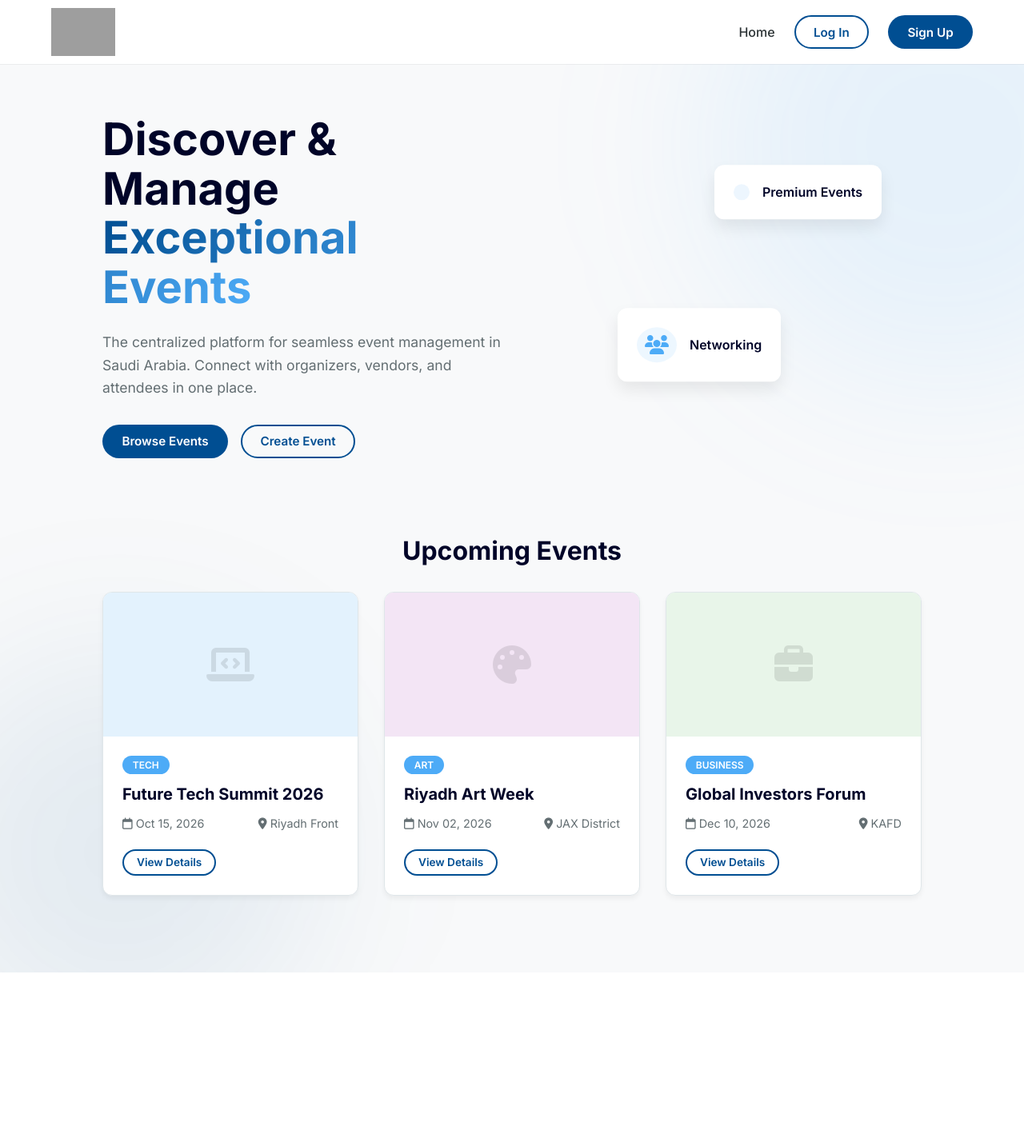
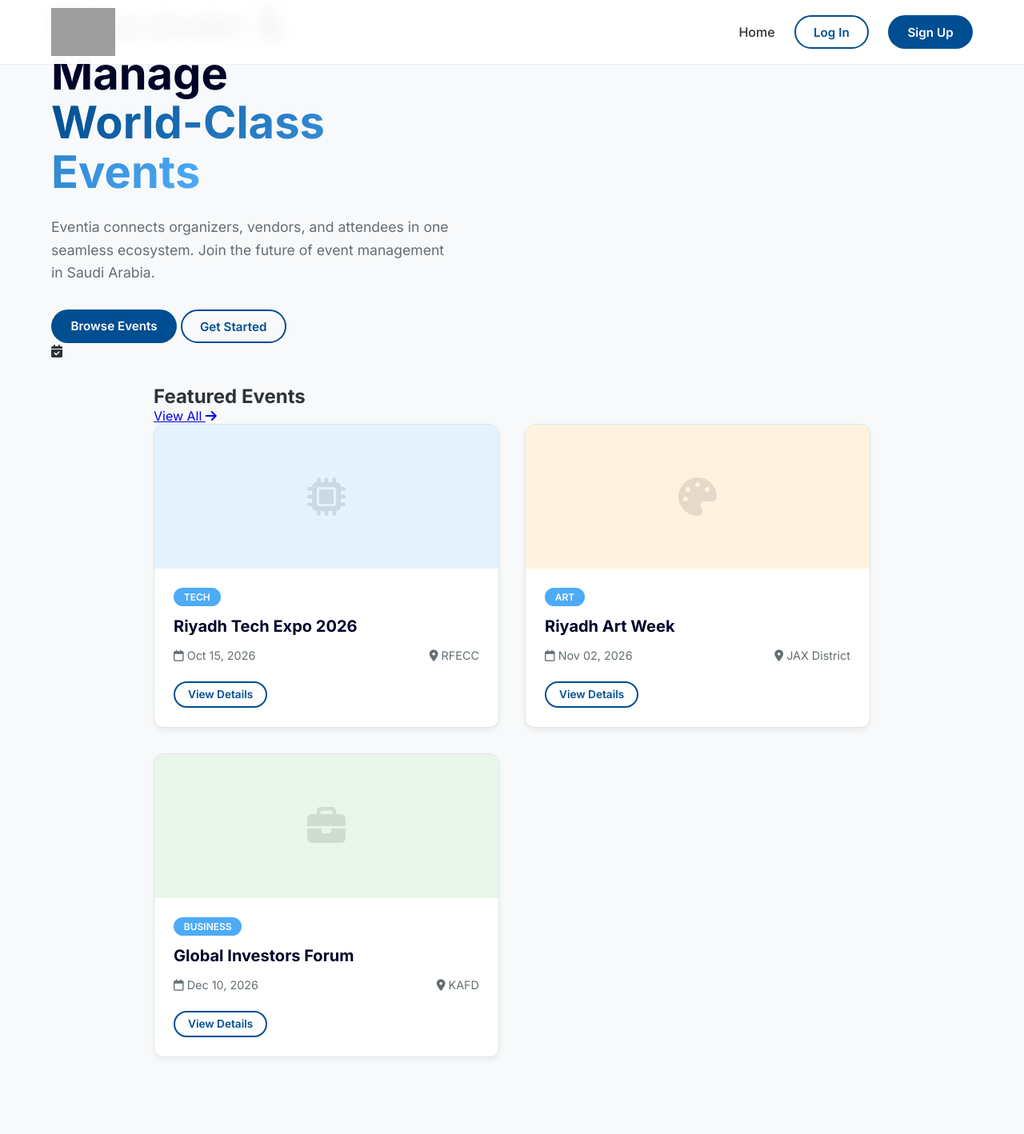
Before and after one commit to TurkiAlMuayli/Eventia_Software, a Django app: page / in a window 1280 px wide. Shown: the whole page at 80% size. Before the commit the page ends 1216 px from the top, so only its background shows below. Run offline with Django 5.2, Linux system fonts and the light colour scheme; grey boxes are pictures that could not be loaded.

Commit message:
frontend team edits

```diff
--- a/static/js/app.js
+++ b/static/js/app.js
@@ -1,10 +1,7 @@
 document.addEventListener('DOMContentLoaded', () => {
 
-    // --- Navigation & View Management ---
-    // Note: Routing is now handled by multi-page structure (index.html, login.html, signup.html)
-
+    // --- Navigation ---
     const heroBrowseBtn = document.getElementById('hero-browse-btn');
-
     if (heroBrowseBtn) {
         heroBrowseBtn.addEventListener('click', () => {
             const grid = document.querySelector('.events-container');
@@ -13,6 +10,7 @@
     }
 
     // --- Role Management (Login & Signup) ---
+    // IMPORTANT: 'name' attributes added to match Django forms.py
     const roleFields = {
         organizer: `
             <div class="input-group">
@@ -21,7 +19,7 @@
             </div>
             <div class="input-group">
                 <label>Organization Name</label>
-                <input type="text" name="organization_name" placeholder="Company Name" required>
+                <input type="text" name="organization_name" placeholder="" required>
             </div>
             <div class="input-group">
                 <label>Phone Number</label>
@@ -58,11 +56,12 @@
             <div class="input-group">
                 <label>Service Type</label>
                 <select name="service_type" style="width: 100%; padding: 0.8rem 1rem; border: 1px solid var(--border-color); border-radius: var(--radius-sm); font-size: 1rem; background: transparent;">
-                    <option value="Catering">Catering</option>
-                    <option value="Venue">Venue</option>
-                    <option value="Photography">Photography</option>
-                    <option value="Decoration">Decoration</option>
-                    <option value="Other">Other</option>
+                    <option value="" disabled selected>Select Service Type</option>
+                    <option value="catering">Catering</option>
+                    <option value="venue">Venue</option>
+                    <option value="photography">Photography</option>
+                    <option value="decoration">Decoration</option>
+                    <option value="other">Other</option>
                 </select>
             </div>
             <div class="input-group">
@@ -120,6 +119,7 @@
 
     const roleTabs = document.querySelectorAll('.role-tab');
     const signupDynamicContainer = document.getElementById('signup-dynamic-fields');
+    const roleInput = document.getElementById('role-input'); // The hidden input for Django
 
     // Initialize Signup Fields
     if (signupDynamicContainer) updateSignupFields('organizer');
@@ -129,23 +129,27 @@
             const targetForm = tab.dataset.target; // 'login' or 'signup'
             const role = tab.dataset.role;
 
-            // 1. Update Tabs Visual State
+            // 1. Visual Tabs Update
             const parent = tab.parentElement;
             if (parent) {
                 parent.querySelectorAll('.role-tab').forEach(t => t.classList.remove('active'));
             }
             tab.classList.add('active');
 
-            // 2. Update Submit Button Text
-            const formContainer = document.getElementById(${targetForm}-form-container);
+            // 2. Update Button Text
+            const formContainer = document.getElementById(`${targetForm}-form-container`);
             if (formContainer) {
                 const btnSpan = formContainer.querySelector('.current-role-text');
                 if (btnSpan) btnSpan.textContent = role.charAt(0).toUpperCase() + role.slice(1);
             }
 
-            // 3. If Signup, inject fully dynamic fields
+            // 3. Inject Fields & Update Hidden Django Input
             if (targetForm === 'signup' && signupDynamicContainer) {
                 updateSignupFields(role);
+                if (roleInput) {
+                    // Convert to uppercase to match Django CHOICES (ORGANIZER, VENDOR, ATTENDEE)
+                    roleInput.value = role.toUpperCase();
+                }
             }
         });
     });
@@ -157,25 +161,9 @@
             signupDynamicContainer.innerHTML = roleFields[role] || '';
             signupDynamicContainer.style.opacity = '1';
 
-            // Populate Year Dropdown if attendee
-            if (role === 'attendee') {
-                const yearSelect = signupDynamicContainer.querySelector('.year-select');
-                if (yearSelect) {
-                    const currentYear = new Date().getFullYear();
-                    const startYear = 1900;
-                    for (let i = currentYear; i >= startYear; i--) {
-                        const option = document.createElement('option');
-                        option.value = i;
-                        option.textContent = i;
-                        yearSelect.appendChild(option);
-                    }
-                }
-            }
-
-            // Attach Password Validators after injection
+            // Re-attach validators since HTML was replaced
             attachPasswordValidators();
             attachEmailCleaners();
-
         }, 200);
     }
 
@@ -197,119 +185,39 @@
         const confirmInput = signupDynamicContainer.querySelector('.signup-confirm-password');
         const strengthError = signupDynamicContainer.querySelector('.password-strength-error');
         const matchError = signupDynamicContainer.querySelector('.password-match-error');
-        const submitButton = document.querySelector('#signup-form button[type="submit"]');
 
         if (!passwordInput || !confirmInput) return;
 
-        function checkStrength(password) {
-            let errors = [];
-            if (password.length < 8) errors.push("At least 8 characters");
-            if (!/[A-Z]/.test(password)) errors.push("One uppercase letter");
-            if (!/[a-z]/.test(password)) errors.push("One lowercase letter");
-            if (!/[0-9]/.test(password)) errors.push("One number");
-            if (!/[^A-Za-z0-9]/.test(password)) errors.push("One special character");
-            return errors;
-        }
-
-        function validate() {
-            const pwd = passwordInput.value;
-            const confirm = confirmInput.value;
-            let isValid = true;
-
-            // Strength Check
-            const strengthErrors = checkStrength(pwd);
-            if (pwd && strengthErrors.length > 0) {
-                strengthError.textContent = "Password must include: " + strengthErrors.join(", ");
-                strengthError.classList.add('visible');
-                passwordInput.classList.add('input-error');
-                passwordInput.classList.remove('input-success');
-                isValid = false;
-            } else {
-                strengthError.classList.remove('visible');
-                if (pwd) {
-                    passwordInput.classList.remove('input-error');
-                    passwordInput.classList.add('input-success');
-                } else {
-                    passwordInput.classList.remove('input-success'); // reset if empty
-                }
-            }
-
-            // Match Check
-            if (confirm && pwd !== confirm) {
-                matchError.classList.add('visible');
-                confirmInput.classList.add('input-error');
-                confirmInput.classList.remove('input-success');
-                isValid = false;
-            } else {
-                matchError.classList.remove('visible');
-                if (confirm) {
-                    confirmInput.classList.remove('input-error');
-                    confirmInput.classList.add('input-success');
-                } else {
-                    confirmInput.classList.remove('input-success');
-                }
-            }
-
-            // Also disable submit if invalid (optional, but good UX)
-            // submitButton.disabled = !isValid;
-            return isValid;
-        }
-
-        // Validate on Blur (when user leaves the field)
-        // REMOVED per user request - only validate on submit
-        // passwordInput.addEventListener('blur', validate);
-        // confirmInput.addEventListener('blur', validate);
-
-        // Clear error when user starts typing again (to remove the red text while they are fixing it)
+        // Clear errors on input
         passwordInput.addEventListener('input', () => {
             if (passwordInput.classList.contains('input-error')) {
-                const strengthError = signupDynamicContainer.querySelector('.password-strength-error');
-                strengthError.classList.remove('visible');
+                if (strengthError) strengthError.classList.remove('visible');
                 passwordInput.classList.remove('input-error');
             }
         });
 
         confirmInput.addEventListener('input', () => {
             if (confirmInput.classList.contains('input-error')) {
-                const matchError = signupDynamicContainer.querySelector('.password-match-error');
-                matchError.classList.remove('visible');
+                if (matchError) matchError.classList.remove('visible');
                 confirmInput.classList.remove('input-error');
             }
         });
-
-        // Validate on Submit
-        const form = document.getElementById('signup-form');
-        if (form) {
-            // Remove any existing listener to prevent duplicates if function called multiple times
-            // Note: In this simple structure, we are relying on 'signupForm' event listener at bottom.
-            // But we need to intercept it.
-            // Better approach: Let the global submit listener call a validation check.
-            form.setAttribute('novalidate', true); // Disable browser default
-        }
     }
 
-    // Form Submit Mock
-    const loginForm = document.getElementById('login-form');
-    if (loginForm) {
-        loginForm.addEventListener('submit', (e) => {
-            e.preventDefault();
-            alert("Login functionality would trigger here!");
-        });
-    }
-
+    // --- Form Submission Logic ---
     const signupForm = document.getElementById('signup-form');
     if (signupForm) {
         signupForm.addEventListener('submit', (e) => {
-            e.preventDefault();
+            // NOTE: We do NOT preventDefault() immediately.
+            // We only prevent it if validation Fails.
 
-            // Trigger validation on all password fields before submitting
             const passwordInput = signupDynamicContainer.querySelector('.signup-password');
             const confirmInput = signupDynamicContainer.querySelector('.signup-confirm-password');
             const emailInput = signupDynamicContainer.querySelector('.signup-email');
 
             let isValid = true;
 
-            // Email Validation
+            // 1. Email Check
             if (emailInput) {
                 const email = emailInput.value;
                 const emailRegex = /^[^\s@]+@[^\s@]+\.[^\s@]+$/;
@@ -322,17 +230,14 @@
                 }
             }
 
-            // Password Validation
+            // 2. Password Check
             if (passwordInput && confirmInput) {
-                // We can manually trigger the blur event or call logic that creates the errors
-                // But simply checking validity is better.
                 function checkStrength(password) {
                     let errors = [];
                     if (password.length < 8) errors.push("At least 8 characters");
-                    if (!/[A-Z]/.test(password)) errors.push("One uppercase letter");
-                    if (!/[a-z]/.test(password)) errors.push("One lowercase letter");
-                    if (!/[0-9]/.test(password)) errors.push("One number");
-                    if (!/[^A-Za-z0-9]/.test(password)) errors.push("One special character");
+                    if (!/[A-Z]/.test(password)) errors.push("1 uppercase");
+                    if (!/[a-z]/.test(password)) errors.push("1 lowercase");
+                    if (!/[0-9]/.test(password)) errors.push("1 number");
                     return errors;
                 }
 
@@ -343,22 +248,25 @@
 
                 const strengthErrors = checkStrength(pwd);
                 if (strengthErrors.length > 0) {
-                    strengthError.textContent = "Password must include: " + strengthErrors.join(", ");
-                    strengthError.classList.add('visible');
+                    if (strengthError) {
+                        strengthError.textContent = "Password must include: " + strengthErrors.join(", ");
+                        strengthError.classList.add('visible');
+                    }
                     passwordInput.classList.add('input-error');
                     isValid = false;
                 }
 
                 if (pwd !== confirm) {
-                    matchError.classList.add('visible');
+                    if (matchError) matchError.classList.add('visible');
                     confirmInput.classList.add('input-error');
                     isValid = false;
                 }
             }
 
-            if (isValid) {
-                alert("Signup functionality would trigger here!");
+            if (!isValid) {
+                e.preventDefault(); // Stop submission if errors
             }
+            // If Valid -> Browser sends POST request to Django
         });
     }
 
--- a/templates/index.html
+++ b/templates/index.html
@@ -1,5 +1,4 @@
 {% load static %}
-
 <!DOCTYPE html>
 <html lang="en">
 
@@ -16,78 +15,62 @@
 
 <body>
 
-    <!-- Navigation -->
     <nav class="navbar">
         <div class="container nav-container">
-            <a href="#" class="logo" id="nav-logo">
-                <img src="assets/logo_fixed.png" alt="Eventia Logo" class="logo-img">
+            <a href="{% url 'index' %}" class="logo" id="nav-logo">
+                <img src="{% static 'assets/logo_fixed.png' %}" alt="Eventia Logo" class="logo-img">
             </a>
             <div class="nav-links">
-                <a href="index.html" class="btn-text" id="nav-home-btn">Home</a>
-                <a href="login.html" class="btn btn-outline" id="nav-login-btn">Log In</a>
-                <a href="signup.html" class="btn btn-primary" id="nav-signup-btn">Sign Up</a>
+                <a href="{% url 'index' %}" class="btn-text" id="nav-home-btn">Home</a>
+                <a href="{% url 'login' %}" class="btn btn-outline" id="nav-login-btn">Log In</a>
+                <a href="{% url 'signup' %}" class="btn btn-primary" id="nav-signup-btn">Sign Up</a>
             </div>
         </div>
     </nav>
 
-    <!-- MAIN APP CONTAINER -->
-    <main class="main-content">
-
-        <!-- Background Elements -->
-        <div class="bg-shape shape-1"></div>
-        <div class="bg-shape shape-2"></div>
-
-        <!-- VIEW: GUEST LANDING (DEFAULT) -->
-        <section id="guest-view" class="view-section active">
-
-            <!-- Hero Section -->
-            <div class="hero-section">
+    <header class="hero">
+        <div class="container hero-content">
             <div class="hero-text">
-                    <h1>Discover & Manage <br><span>Exceptional Events</span></h1>
-                    <p>The centralized platform for seamless event management in Saudi Arabia. Connect with organizers,
-                        vendors, and attendees in one place.</p>
-                    <div class="hero-buttons">
+                <h1>Discover & Manage <br> <span class="highlight">World-Class Events</span></h1>
+                <p>Eventia connects organizers, vendors, and attendees in one seamless ecosystem. Join the future of event management in Saudi Arabia.</p>
+                <div class="hero-actions">
                     <button class="btn btn-primary" id="hero-browse-btn">Browse Events</button>
-                        <a href="signup.html" class="btn btn-outline" id="hero-create-btn">Create Event</a>
+                    <a href="{% url 'signup' %}" class="btn btn-outline">Get Started</a>
                 </div>
             </div>
-                <div class="hero-image-placeholder">
-                    <!-- Decorative Abstract Graphics -->
-                    <div class="abstract-card card-1">
-                        <i class="fa-solid fa-calendar-star"></i>
-                        <span>Premium Events</span>
-                    </div>
-                    <div class="abstract-card card-2">
-                        <i class="fa-solid fa-users"></i>
-                        <span>Networking</span>
+            <div class="hero-image">
+                <div class="hero-img-placeholder">
+                    <i class="fa-solid fa-calendar-check"></i>
                 </div>
             </div>
         </div>
+    </header>
 
-            <!-- Featured Events Grid (Mockup for Browsing) -->
-            <div class="events-container">
-                <h2 class="section-title">Upcoming Events</h2>
+    <section class="events-section">
+        <div class="container events-container">
+            <div class="section-header">
+                <h2>Featured Events</h2>
+                <a href="#" class="view-all">View All <i class="fa-solid fa-arrow-right"></i></a>
+            </div>
+
             <div class="events-grid">
-
-                    <!-- Event Card 1 -->
                 <div class="event-card">
                     <div class="event-image" style="background-color: #e3f2fd;">
-                            <i class="fa-solid fa-laptop-code"></i>
+                        <i class="fa-solid fa-microchip"></i>
                     </div>
                     <div class="event-details">
                         <span class="event-badge">Tech</span>
-                            <h3>Future Tech Summit 2026</h3>
+                        <h3>Riyadh Tech Expo 2026</h3>
                         <div class="event-meta">
                             <span><i class="fa-regular fa-calendar"></i> Oct 15, 2026</span>
-                                <span><i class="fa-solid fa-location-dot"></i> Riyadh Front</span>
+                            <span><i class="fa-solid fa-location-dot"></i> RFECC</span>
                         </div>
                         <button class="btn btn-sm btn-outline">View Details</button>
                     </div>
                 </div>
 
-                    <!-- Event Card 2 -->
                 <div class="event-card">
-                        <div class="event-image" style="background-color: #f3e5f5;">
+                    <div class="event-image" style="background-color: #fff3e0;">
                         <i class="fa-solid fa-palette"></i>
                     </div>
                     <div class="event-details">
@@ -101,7 +84,6 @@
                     </div>
                 </div>
 
-                    <!-- Event Card 3 -->
                 <div class="event-card">
                     <div class="event-image" style="background-color: #e8f5e9;">
                         <i class="fa-solid fa-briefcase"></i>
@@ -116,7 +98,6 @@
                         <button class="btn btn-sm btn-outline">View Details</button>
                     </div>
                 </div>
-
             </div>
         </div>
     </section>
@@ -125,5 +106,4 @@
 
     <script src="{% static 'js/app.js' %}"></script>
 </body>
-
 </html>
```
Also changed, not shown: templates/login.html (+20 -31 lines), templates/signup.html (+25 -20 lines). Lines whose indentation alone changed are shown as unchanged.
